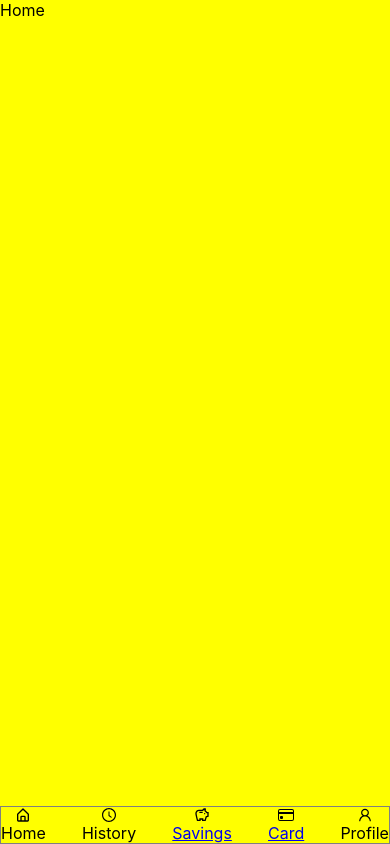
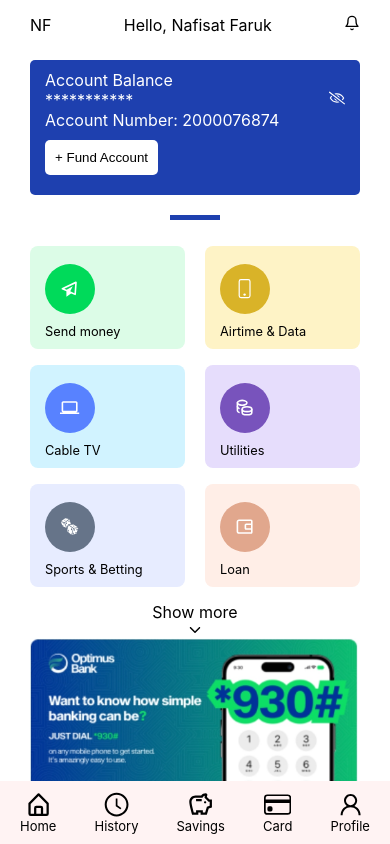
Before and after one commit to Phyya/test-pwa, a React (Create React App) app: page /home in a window 390 px wide. Built offline with nearby package versions, Linux system fonts and the light colour scheme.

Commit message:
check installed

```diff
--- a/src/App.css
+++ b/src/App.css
@@ -2,6 +2,10 @@
 	padding: 0;
 	margin: 0;
 	box-sizing: border-box;
+}
+a {
+	text-decoration: none;
+	color: inherit;
 }
 .App {
 	display: flex;
@@ -9,40 +13,5 @@
 	align-items: center;
 	max-width: 668px;
 	margin: auto;
-	/* background-color: yellow; */
+	height: 100vh;
 }
-
-.App-logo {
-	height: 40vmin;
-	pointer-events: none;
-}
-
-@media (prefers-reduced-motion: no-preference) {
-	.App-logo {
-		animation: App-logo-spin infinite 20s linear;
-	}
-}
-
-.App-header {
-	background-color: #282c34;
-	min-height: 100vh;
-	display: flex;
-	flex-direction: column;
-	align-items: center;
-	justify-content: center;
-	font-size: calc(10px + 2vmin);
-	color: white;
-}
-
-.App-link {
-	color: #61dafb;
-}
-
-@keyframes App-logo-spin {
-	from {
-		transform: rotate(0deg);
-	}
-	to {
-		transform: rotate(360deg);
-	}
-}
--- a/src/components/Button/Button.module.css
+++ b/src/components/Button/Button.module.css
@@ -2,7 +2,7 @@
 	border: none;
 	outline: none;
 	width: 100%;
-	padding: 10px;
+	padding: 20px;
 	border-radius: 3px;
 }
 .primaryButton {
--- a/src/components/Input/Input.jsx
+++ b/src/components/Input/Input.jsx
@@ -6,7 +6,7 @@ const Input = ({ icon, icon2, type, onChange, placeholder }) => {
 		<div className={style.input_container}>
 			<span>{icon}</span>
 			<input placeholder={placeholder} />
-			{/* <span>{icon2}</span> */}
+			<span>{icon2}</span>
 		</div>
 	);
 };
--- a/src/components/Input/Input.module.css
+++ b/src/components/Input/Input.module.css
@@ -3,9 +3,11 @@
 	border: 1px solid lightgray;
 	padding: 15px 7px;
 	margin: 15px 0;
+	display: flex;
 }
 .input_container span {
 	padding: 6px;
+	margin-right: 10px;
 }
 .input_container input {
 	border: none;
--- a/src/components/Navbar/Navbar.jsx
+++ b/src/components/Navbar/Navbar.jsx
@@ -6,6 +6,13 @@ import { BsCreditCard } from 'react-icons/bs';
 import style from './Navbar.module.css';
 
 const Navbar = () => {
+	const data = {
+		username: 'Feefee',
+		password: 'MyPassword',
+	};
+
+	const queryString = new URLSearchParams(data).toString();
+	const url = `http://feefee-angular2.netlify.app/login?${queryString}`;
 	return (
 		<section className={style.navbar}>
 			<div className={style.navbar_item}>
@@ -18,7 +25,7 @@ const Navbar = () => {
 			</div>
 			<div className={style.navbar_item}>
 				<MdOutlineSavings />
-				<a href="https://www.google.com">Savings</a>
+				<a href={url}>Savings</a>
 			</div>
 			<div className={style.navbar_item}>
 				<BsCreditCard />
--- a/src/components/Navbar/Navbar.module.css
+++ b/src/components/Navbar/Navbar.module.css
@@ -2,13 +2,20 @@
 	position: absolute;
 	bottom: 0;
 	display: flex;
-	width: 100%;
+	left: 0;
+	right: 0;
 	justify-content: space-between;
-	border: 1px solid gray;
+	/* border: 1px solid gray; */
+	background-color: rgb(255, 243, 243);
+	padding: 10px 20px;
 }
 
 .navbar_item {
 	display: flex;
 	flex-direction: column;
 	align-items: center;
+	font-size: 13px;
 }
+.navbar_item svg {
+	font-size: 1.7rem;
+}
--- a/src/pages/Home/Home.jsx
+++ b/src/pages/Home/Home.jsx
@@ -1,13 +1,93 @@
 import React from 'react';
+import { FiBell } from 'react-icons/fi';
+import { FaRegEyeSlash } from 'react-icons/fa';
+import { GiRollingDices } from 'react-icons/gi';
+import { BiPaperPlane, BiWalletAlt } from 'react-icons/bi';
+import { MdOutlineLaptop } from 'react-icons/md';
+import { TbCoins } from 'react-icons/tb';
+import { BsPhone } from 'react-icons/bs';
+import { IoIosArrowDown } from 'react-icons/io';
+import advert from '../../images/advert.jpg';
 import Navbar from '../../components/Navbar/Navbar';
 import style from './Home.module.css';
 
+const data = [
+	{
+		icon: <BiPaperPlane />,
+		text: 'Send money',
+		bgColor: '#DCFCE7',
+		iconColor: '#00DA5A',
+	},
+	{
+		icon: <BsPhone />,
+		text: 'Airtime & Data',
+		bgColor: '#FEF3C6',
+		iconColor: '#D9B328',
+	},
+	{
+		icon: <MdOutlineLaptop />,
+		text: 'Cable TV',
+		bgColor: '#D1F3FF',
+		iconColor: '#5882FF',
+	},
+	{
+		icon: <TbCoins />,
+		text: 'Utilities',
+		bgColor: '#E6DDFC',
+		iconColor: '#7853BC',
+	},
+	{
+		icon: <GiRollingDices />,
+		text: 'Sports & Betting',
+		bgColor: '#E7ECFF',
+		iconColor: '#667489',
+	},
+	{
+		icon: <BiWalletAlt />,
+		text: 'Loan',
+		bgColor: '#FFEEE7',
+		iconColor: '#E1A78D',
+	},
+];
 const Home = () => {
 	return (
-		<section className={style.home_page}>
-			Home
+		<div style={{ position: 'relative', height: '100vh' }}>
+			<section className={style.home_page}>
+				<header>
+					<div>NF</div>
+					<p>Hello, Nafisat Faruk</p>
+					<FiBell />
+				</header>
+				<div className={style.balance_overview}>
+					<p>Account Balance</p>
+					<div>
+						<p>***********</p>
+						<FaRegEyeSlash />
+					</div>
+					<p>Account Number: 2000076874</p>
+					<button>+ Fund Account</button>
+				</div>
+				<p className={style.underline}></p>
+				<div className={style.home_products_container}>
+					{data.map((item) => (
+						<div key={item.icon} style={{ backgroundColor: item.bgColor }}>
+							<span style={{ backgroundColor: item.iconColor }}>
+								{item.icon}
+							</span>
+							<p>{item.text}</p>
+						</div>
+					))}
+				</div>
+
+				<div className={style.home_other}>
+					<p>Show more</p>
+					<IoIosArrowDown />
+					<img src={advert} alt="optiverse advert" />
+				</div>
+			</section>
+
 			<Navbar />
-		</section>
+		</div>
 	);
 };
 
--- a/src/pages/Home/Home.module.css
+++ b/src/pages/Home/Home.module.css
@@ -1,6 +1,83 @@
 .home_page {
-	height: 100vh;
+	height: 98%;
+	overflow-y: scroll;
 	position: relative;
-	background: yellow;
 	width: 100%;
+	padding: 0 30px;
 }
+header {
+	display: flex;
+	justify-content: space-between;
+	padding: 15px 0;
+}
+.balance_overview {
+	background-color: #1e40af;
+	border-radius: 5px;
+	margin: 10px 0;
+	padding: 10px 15px;
+	color: white;
+}
+.balance_overview div {
+	display: flex;
+	justify-content: space-between;
+}
+.balance_overview button {
+	background-color: white;
+	padding: 10px;
+	outline: none;
+	border: none;
+	margin: 10px 0;
+	border-radius: 5px;
+}
+.home_products_container {
+	display: flex;
+	flex-wrap: wrap;
+	justify-content: space-between;
+	gap: 1rem;
+	margin-top: 26px;
+}
+.home_products_container div {
+	width: 30%;
+	padding: 18px 15px 10px;
+	border-radius: 8px;
+	display: flex;
+	flex-direction: column;
+	align-items: flex-start;
+	font-size: 0.8rem;
+}
+.home_products_container div span {
+	width: 50px;
+	height: 50px;
+	display: flex;
+	justify-content: center;
+	align-items: center;
+	border-radius: 50%;
+	margin-bottom: 10px;
+}
+.home_products_container div svg {
+	color: white;
+	font-size: 1.2rem;
+}
+.home_other {
+	display: flex;
+	flex-direction: column;
+	align-items: center;
+	margin-top: 15px;
+}
+
+img {
+	width: 100%;
+	height: 90%;
+	max-width: 600px;
+}
+.underline {
+	height: 2px;
+	width: 50px;
+	border-bottom: 5px solid #1e40af;
+	margin: 20px auto 10px;
+}
+@media screen and (max-width: 390px) {
+	.home_products_container div {
+		width: 47%;
+	}
+}
--- a/src/pages/Login/Login.jsx
+++ b/src/pages/Login/Login.jsx
@@ -1,6 +1,7 @@
 import React, { useEffect, useState } from 'react';
 import { AiOutlineUser } from 'react-icons/ai';
 import { BiLockOpenAlt } from 'react-icons/bi';
+import { FaRegEyeSlash } from 'react-icons/fa';
 import Button from '../../components/Button/Button';
 import Input from '../../components/Input/Input';
 import logo from '../../images/Optimus_Logo.svg';
@@ -20,7 +21,6 @@ const Login = () => {
 
 	useEffect(() => {
 		let isInstalled = localStorage.getItem('savestar_installed');
-		alert(isInstalled ? 'is installed' : 'is not installed');
 		if (!isInstalled) {
 			setTimeout(() => {
 				setModalOpen(true);
@@ -30,35 +30,31 @@ const Login = () => {
 
 	useEffect(() => {
 		window.addEventListener('beforeinstallprompt', (event) => {
-			console.log(event, 'eventlistener here');
 			event.preventDefault();
 			setDeferredPrompt(event);
-			// Show the install button or custom UI element
 		});
 	});
 
 	const handleInstall = () => {
-		console.log('button clicked');
 		if (deferredPrompt) {
 			deferredPrompt.prompt();
 			deferredPrompt.userChoice.then((choiceResult) => {
 				if (choiceResult.outcome === 'accepted') {
-					console.log('User accepted the install prompt');
 					localStorage.setItem('savestar_installed', true);
+					setModalOpen(false);
 				} else {
 					console.log('User dismissed the install prompt');
 				}
 			});
-		} else console.log('No defereed prompt');
+		} else console.log('No deferred prompt');
 	};
 
 	return (
 		<section className={style.section}>
 			<Modal isOpen={modalOpen} onClose={() => setModalOpen(false)}>
-				<Button
-					text="Do you want to install this app?"
-					onClick={handleInstall}
-				/>
+				<h1>Do you want to install this app?</h1>
+				<Button text="Yes" onClick={handleInstall} />
+				<Button text="No" onClick={() => setModalOpen(false)} />
 			</Modal>
 			<img className={style.right_image} src={right_logo} alt="right_logo" />
 			<img className={style.left_image} src={left_logo} alt="left_logo" />
@@ -70,9 +66,9 @@ const Login = () => {
 			<div className={style.main_content}>
 				<p className={style.heading}>
 					Welcome to
-					<p>
+					<span>
 						Opti<span>Verse</span>
-					</p>
+					</span>
 				</p>
 				<div>
 					<Input placeholder="Email/Phone number" icon={<AiOutlineUser />} />
@@ -80,6 +76,7 @@ const Login = () => {
 						placeholder="Enter password"
 						icon={<BiLockOpenAlt />}
 						type="password"
+						icon2={<FaRegEyeSlash />}
 					/>
 					<div style={{ marginTop: '25px' }}>
 						<Button text="Sign In" onClick={() => handleLogin()} />
--- a/src/pages/Login/Login.module.css
+++ b/src/pages/Login/Login.module.css
@@ -1,46 +1,68 @@
 .section {
 	width: 100%;
-	padding: 0 20px;
-	height: 100vh;
+	height: 100%;
 	position: relative;
 }
 .section header {
-	margin-top: 15px;
+	margin-top: 30px;
 }
 .right_image {
 	position: absolute;
-	width: 50%;
 	z-index: -1;
+	width: 32%;
 	right: 0;
 	top: 55px;
 }
+
 .left_image {
+	width: 50%;
+	bottom: 0px;
 	position: absolute;
-	width: 90%;
 	z-index: -1;
-	left: 0;
-	bottom: 10px;
 }
 .main_content {
 	margin-top: 100px;
 	text-align: center;
+	padding: 0 10px;
 }
 .heading {
 	color: #1e40af;
 	font-weight: bold;
 	margin: 15px 0;
+	font-size: 20px;
 }
-.heading h1 span {
+.heading > span {
+	font-size: 30px;
+	display: block;
+}
+.heading span span {
 	color: #0dd365;
 }
 .login_content {
 	font-size: 0.7rem;
-	margin-top: 10px;
+	margin-top: 30px;
 }
 .login_content p {
 	margin-bottom: 10px;
+	font-size: 16px;
 }
 .login_content p span {
 	color: #0dd365;
 	font-weight: bold;
 }
+
+@media screen and (max-width: 500px) {
+	.left_image {
+		width: 70%;
+		left: 0;
+		bottom: 10px;
+	}
+	.right_image {
+		width: 50%;
+		right: 0;
+		top: 55px;
+	}
+	.main_content {
+		margin-top: 174px;
+	}
+}
```
Also changed, not shown: src/images/advert.jpg (added), src/images/products.png (added).
